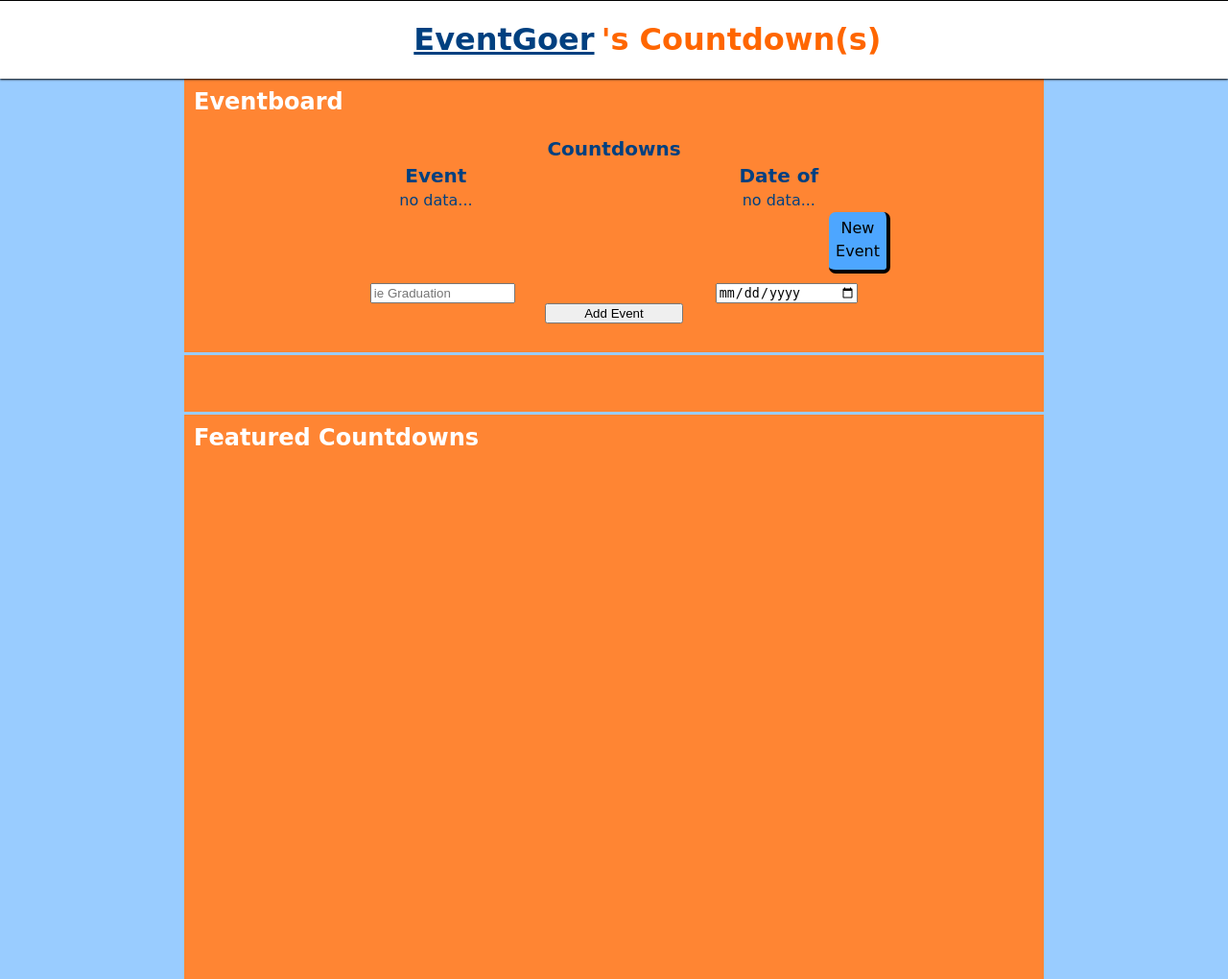
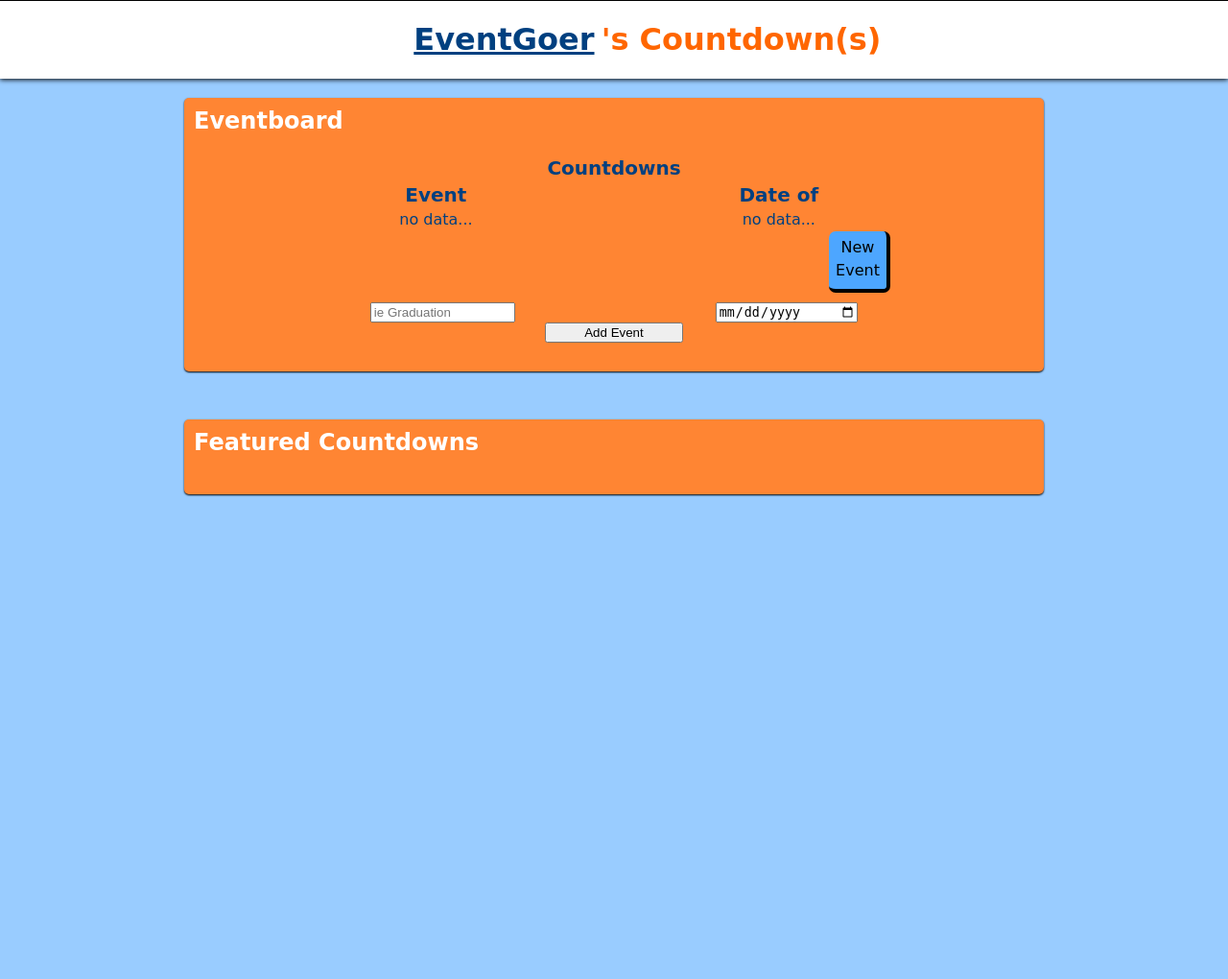
Before and after one commit to devMal1/Countdown-Webapp, a PHP site: page / in a window 1280 px wide. Shown: the whole page at 96% size. Run offline with PHP 8.4, Linux system fonts and the light colour scheme.

Commit message:
Changed some styling of the container... created the island divs and added some box shadows. Should start working on the JS next!

```diff
--- a/index.html
+++ b/index.html
@@ -52,9 +52,9 @@
 			</div>
 		</div>
 
-		<div class="divider">
+		<!-- <div class="divider">
 			<img src="" />
-		</div>
+		</div> -->
 
 		<div class="dashboard">
 			<div id="featured-countdown">
--- a/style.css
+++ b/style.css
@@ -1,7 +1,7 @@
 @media screen and ( min-width: 730px )  {
   body {
     font-family: cursive;
-    background-color: #ff8533;
+    background-color: #99ccff;
     margin: 0px;
   }
 
@@ -10,7 +10,7 @@
     position: fixed;
     z-index: 1;
     border-top: 1px solid black;
-    box-shadow: 0px 1px 2px black;
+    box-shadow: 0px 1px 5px black;
     /*border-bottom: 1px solid black;*/
     background-color: white;
     color: #ff6600;
@@ -79,12 +79,16 @@
     width: 70%;
     margin-top: 82px;
     display: inline-block;
-    /*background-color: red;*/
   }
 
   .dashboard {
     /*border-bottom: 3px solid black;*/
     padding-bottom: 20px;
+    margin-bottom: 50px;
+    margin-top: 20px;
+    background-color: #ff8533;
+    box-shadow: 0px 1px 2px black;
+    border-radius: 5px;
   }
 
   #eventboard {
```
